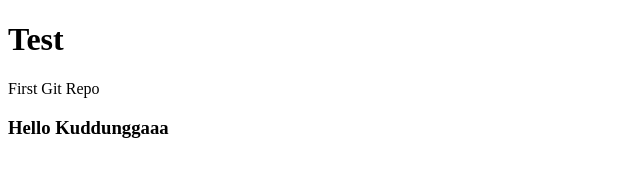
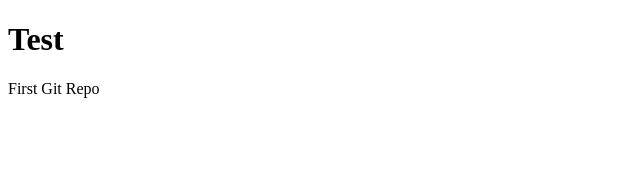
Before and after one commit to kresna02/test, a plain HTML site: page index.html in a window 1280 px wide. Shown: the whole page, without its empty margins (0-640 px from the left). Drawn offline with Linux system fonts and the light colour scheme.

Commit message:
deleting comment and h3

```diff
--- a/index.html
+++ b/index.html
@@ -8,7 +8,5 @@
 <body>
     <h1 class="Test">Test</h1>
     <p class="first-repo">First Git Repo</p>
-    <!--Helooo-->
-    <h3>Hello Kuddunggaaa</h3>
 </body>
 </html>
```
